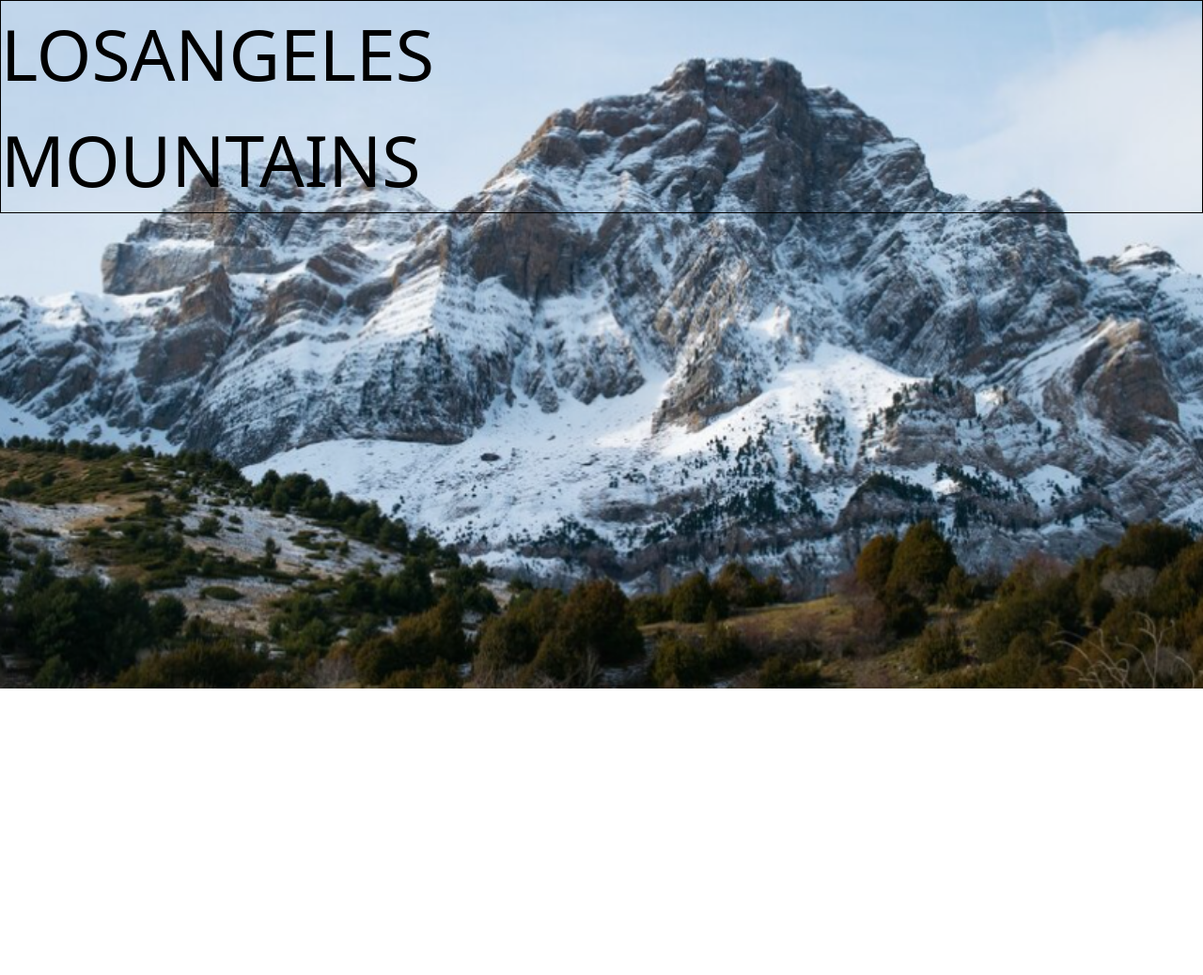
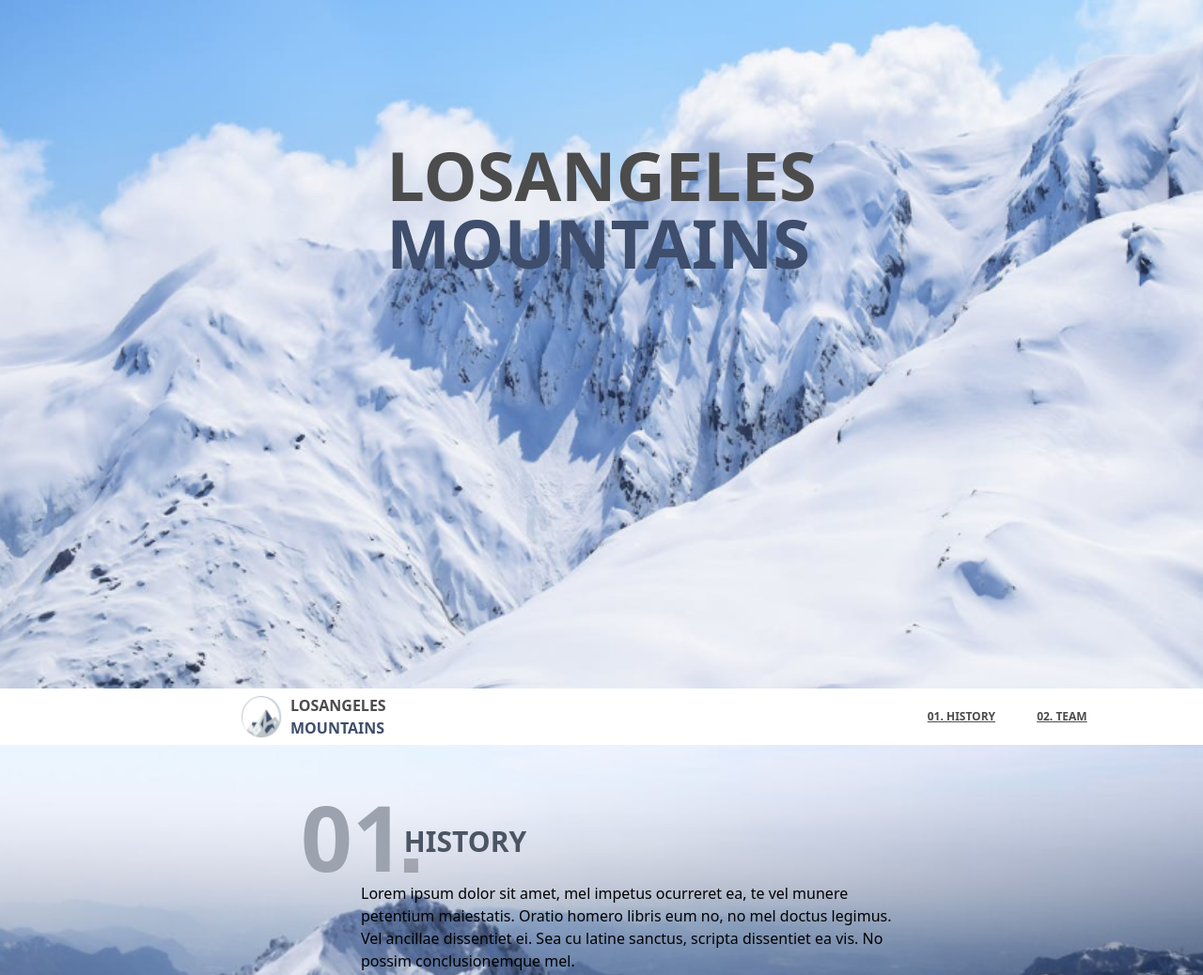
Before and after one commit to momo-87/Los-Angeles-mountains, a website: page index.html in a window 1280 px wide. Shown: the part 67-1105 px from the top of the page at 94% size. Before the commit the page ends 800 px from the top, so only its background shows below. Drawn offline with Linux system fonts and the light colour scheme.

Commit message:
Add the second and third sections

```diff
--- a/index.html
+++ b/index.html
@@ -6,25 +6,63 @@
   <title>Document</title>
   <link rel="stylesheet" href="./css/main.css">
 </head>
-<body>
-  <section class="bg-[url('../images/section1.png')] h-screen bg-no-repeat bg-cover">
+<body class="overflow-x-hidden">
+  <section class="bg-[url('../images/section11.png')] bg-no-repeat bg-cover w-full h-screen">
     <header class="flex py-3">
       <div class="md:ml-[20%] ml-[2%] w-[45px]">
         <img src="./images/logo.png" alt="logo">
       </div>
       <nav class="md:ml-[45%] flex items-center w-[170px] ml-[30%]">
         <ul class="flex justify-between text-[12px] text-white underline font-semibold w-full">
-          <li><a href="#">01. HISTORY</a></li>
-          <li><a href="#">02. TEAM</a></li>
+          <li class="hover:font-extrabold"><a href="#history">01. HISTORY</a></li>
+          <li class="hover:font-extrabold"><a href="#">02. TEAM</a></li>
         </ul>
       </nav>
     </header>
-    <div class="border border-black">
-      <h1 class="text-[75px]">
-        <span>LOSANGELES</span><br>
-        <span>MOUNTAINS</span>
+    <div class="flex mt-[150px] justify-center ">
+      <h1 class="md:text-7xl font-bold text-5xl">
+        <span class="text-color-text1">LOSANGELES</span><br>
+        <span class="text-color-text2">MOUNTAINS</span>
       </h1>
     </div>
+  </section>
+  <section class="flex items-center h-[60px]">
+    <div class="flex md:ml-[20%] ml-[2%] gap-2">
+      <div class="w-[45px] flex">
+        <img src="./images/logo.png" alt="logo">
+      </div>
+      <div class="flex justify-center ">
+        <h1 class="font-bold">
+          <span class="text-color-text1">LOSANGELES</span><br>
+          <span class="text-color-text2">MOUNTAINS</span>
+        </h1>
+      </div>
+    </div>
+    <div class="md:ml-[45%] flex items-center w-[170px] ml-[30%]">
+      <ul class="flex justify-between text-[12px] text-color-text1 underline font-semibold w-full">
+        <li class="hover:font-extrabold font-bold"><a href="#history">01. HISTORY</a></li>
+        <li class="hover:font-extrabold font-bold"><a href="#">02. TEAM</a></li>
+      </ul>
+    </div>
+  </section>
+  <section class="bg-[url('../images/section2.png')] bg-no-repeat bg-cover w-full h-screen pt-[50px]" id="history">
+    <div class="md:w-[50%] mx-auto w-[95%]">
+      <div class="flex">
+        <div >
+          <span class="md:text-8xl text-6xl font-bold text-gray-400">01</span>
+        </div>
+        <div class="md:mt-[35px] mt-[9px]">
+          <span class="md:text-3xl text-2xl font-bold text-gray-600">HISTORY</span>
+          <div class="w-[15px] h-[15px] bg-black bg-opacity-25"></div>
+        </div>
+      </div>
+      <div class="pl-16">
+        <p>
+          Lorem ipsum dolor sit amet, mel impetus ocurreret ea, te vel munere petentium maiestatis. Oratio homero libris eum no, no mel doctus legimus. Vel ancillae dissentiet ei. Sea cu latine sanctus, scripta dissentiet ea vis. No possim conclusionemque mel.
+        </p>
+      </div>
+    </div>
+
   </section>
 
 </body>
--- a/tailwind.config.js
+++ b/tailwind.config.js
@@ -2,7 +2,12 @@
 module.exports = {
   content: ['./*.{html, js}'],
   theme: {
-    extend: {},
+    extend: {
+      colors: {
+        "color-text1": "#4c4c4c",
+        "color-text2": "#3e4e6c",
+    }
+    },
   },
   plugins: [],
 }
```
Also changed, not shown: css/main.css, images/section11.png (added), images/section2.png (added).
